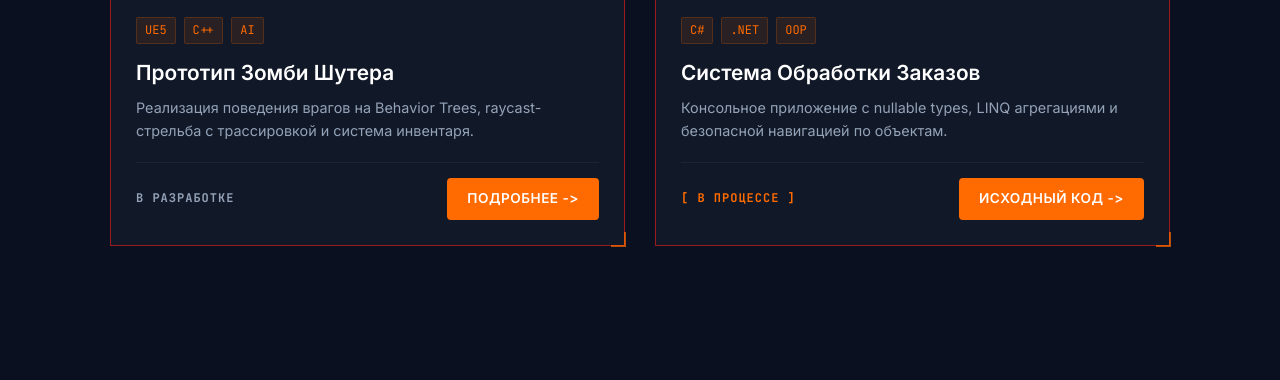
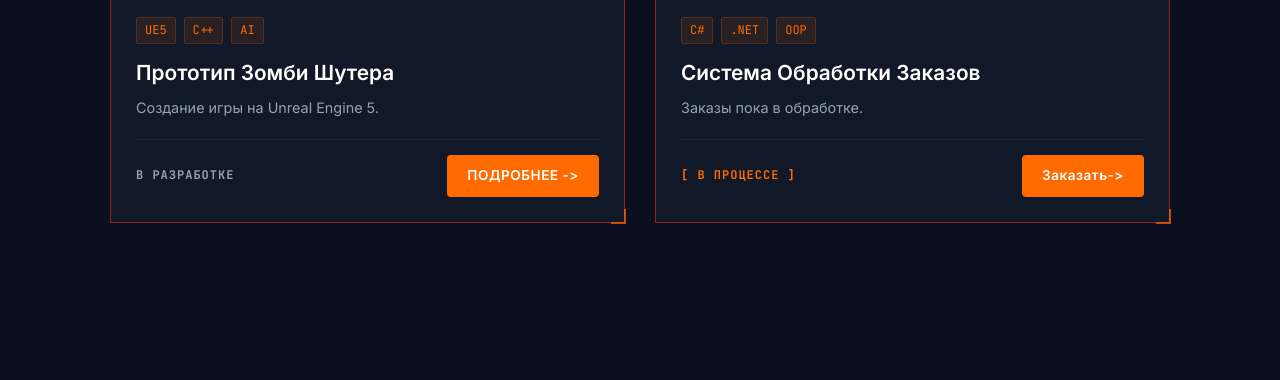
Before and after one commit to agaitop/agaitop.github.io, a plain HTML site: page index.html in a window 1280 px wide. Shown: the part 2260-2640 px from the top of the page. Drawn offline with Linux system fonts and the light colour scheme.

Commit message:
Add files via upload

```diff
--- a/index.html
+++ b/index.html
@@ -159,7 +159,7 @@
                             <span>UE5</span><span>C++</span><span>AI</span>
                         </div>
                         <h3>Прототип Зомби Шутера</h3>
-                        <p>Реализация поведения врагов на Behavior Trees, raycast-стрельба с трассировкой и система инвентаря.</p>
+                        <p>Создание игры на Unreal Engine 5.</p>
                         <div class="card-actions">
                             <span class="status-badge tech-font">В РАЗРАБОТКЕ</span>
                             <a href="#" class="btn-orange">ПОДРОБНЕЕ -></a>
@@ -181,10 +181,10 @@
                             <span>C#</span><span>.NET</span><span>OOP</span>
                         </div>
                         <h3>Система Обработки Заказов</h3>
-                        <p>Консольное приложение с nullable types, LINQ агрегациями и безопасной навигацией по объектам.</p>
+                        <p>Заказы пока в обработке.</p>
                         <div class="card-actions">
                             <span class="status-badge tech-font" style="color: var(--orange);">[ В ПРОЦЕССЕ ]</span>
-                            <a href="#" class="btn-orange">ИСХОДНЫЙ КОД -></a>
+                            <a href="#" class="btn-orange">Заказать-></a>
                         </div>
                     </div>
                 </article>
```
